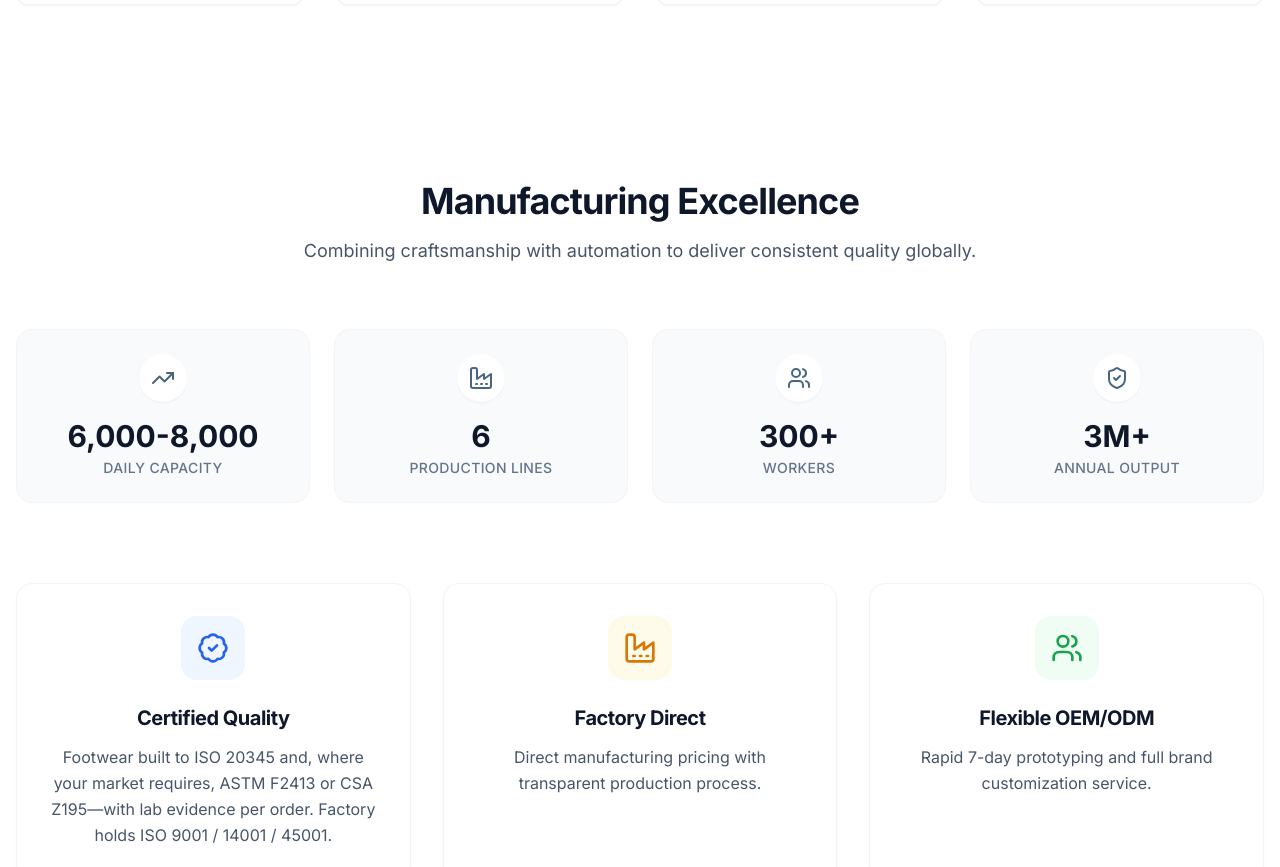
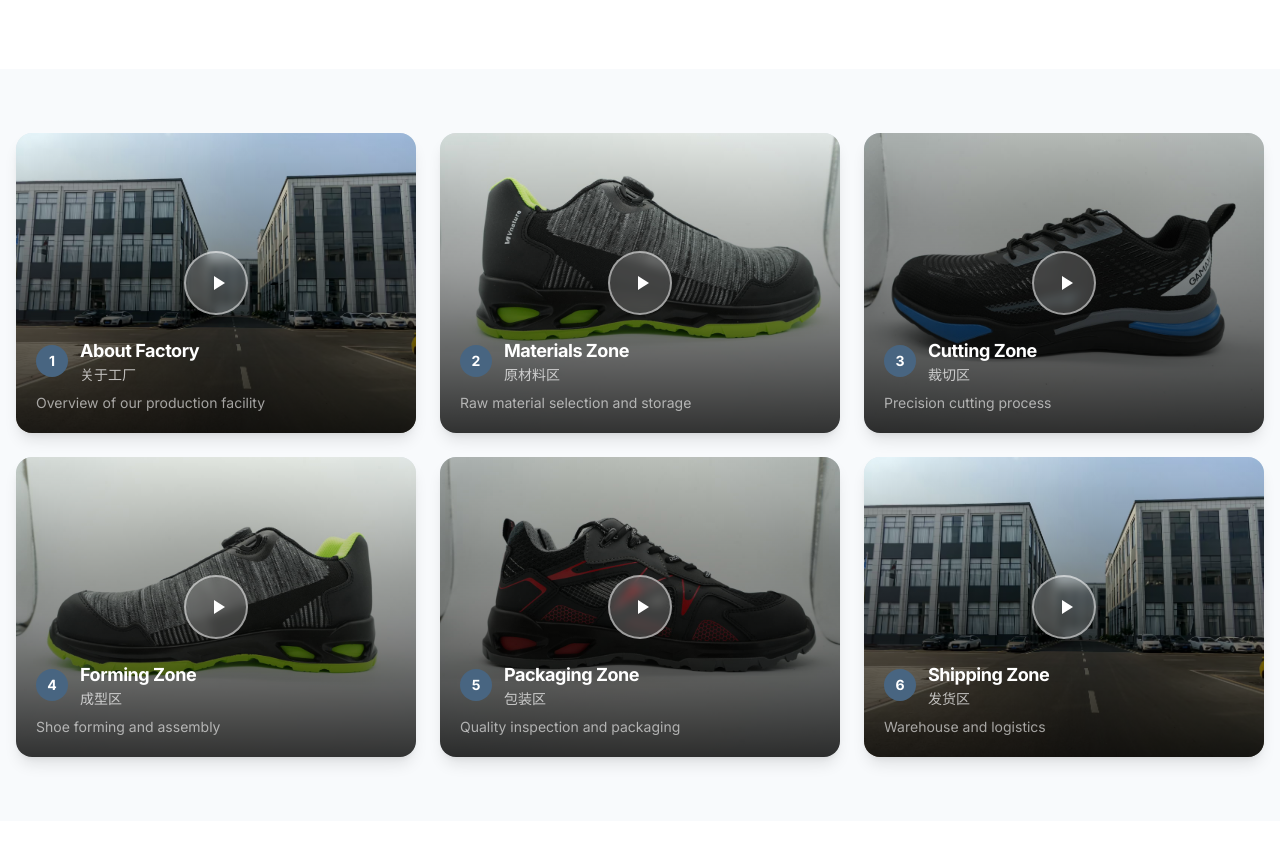
Before and after one commit to zaplone/zhiyuan, a Next.js app in the folder safetyshoe-frontend/: page /en/about in a window 1280 px wide. Shown: the part 1600-2467 px from the top of the page. Built offline with nearby package versions, Linux system fonts and the light colour scheme.

Commit message:
UI improvements: optimize modal buttons, add orange accents, fix certificate gallery duplicate

```diff
--- a/safetyshoe-frontend/src/app/[locale]/about/page.tsx
+++ b/safetyshoe-frontend/src/app/[locale]/about/page.tsx
@@ -7,6 +7,7 @@ import { FAQAndContact } from '@/components/FAQAndContact';
 import { BrandStory } from '@/components/BrandStory';
 import { GlobalFootprint } from '@/components/GlobalFootprint';
 import { CertificationsBar } from '@/components/CertificationsBar';
+import { FactoryVideoGallery } from '@/components/FactoryVideoGallery';
 import { useTranslations } from 'next-intl';
 
 export default function AboutPage() {
@@ -40,6 +41,9 @@ export default function AboutPage() {
       {/* Brand Story & Timeline */}
       <BrandStory />
 
+      {/* Factory Video Gallery */}
+      <FactoryVideoGallery />
+
       {/* Main Content: Capabilities */}
       <CompanyCapabilities />
 
--- a/safetyshoe-frontend/src/components/BrandStory.tsx
+++ b/safetyshoe-frontend/src/components/BrandStory.tsx
@@ -56,7 +56,7 @@ export function BrandStory() {
       <section className="py-24 bg-white">
         <div className="container mx-auto px-4">
 
-          <div className="grid lg:grid-cols-2 gap-16 items-center mb-24">
+          <div className="grid lg:grid-cols-2 gap-16 items-center mb-16">
             {/* Story Text */}
             <div className="order-2 lg:order-1">
               <span className="text-primary-600 font-bold tracking-wider uppercase text-sm mb-4 block">
--- a/safetyshoe-frontend/src/components/CertificationsBar.tsx
+++ b/safetyshoe-frontend/src/components/CertificationsBar.tsx
@@ -85,7 +85,6 @@ export function CertificationsBar() {
           <div className="mb-6 flex flex-wrap justify-center gap-2">
             {tabBtn('all', td('tabAll'))}
             {tabBtn('en', td('tabEn'))}
-            {tabBtn('zh', td('tabZh'))}
           </div>
           <div className="mx-auto grid max-w-6xl grid-cols-2 gap-4 md:grid-cols-3 lg:grid-cols-4">
             {galleryIds.map((id) => {
--- /dev/null
+++ b/safetyshoe-frontend/src/components/FactoryVideoGallery.tsx
@@ -0,0 +1,192 @@
+'use client';
+
+import { useState, useRef } from 'react';
+import Image from 'next/image';
+import { useTranslations } from 'next-intl';
+import { X } from 'lucide-react';
+import { motion, AnimatePresence } from 'framer-motion';
+
+const FACTORY_VIDEO_URL = 'https://pub-096b407387664ba49b08b4ff7cc609de.r2.dev/1bb13ae1f21ef0caedf08c08088178d3.mp4';
+
+interface VideoSection {
+  id: string;
+  title: string;
+  titleZh: string;
+  image: string;
+  description: string;
+}
+
+const VIDEO_SECTIONS: VideoSection[] = [
+  {
+    id: 'about',
+    title: 'About Factory',
+    titleZh: '关于工厂',
+    image: '/images/about/gongchang.jpg',
+    description: 'Overview of our production facility'
+  },
+  {
+    id: 'materials',
+    title: 'Materials Zone',
+    titleZh: '原材料区',
+    image: '/images/about/steel-toe-boot.jpg',
+    description: 'Raw material selection and storage'
+  },
+  {
+    id: 'cutting',
+    title: 'Cutting Zone',
+    titleZh: '裁切区',
+    image: '/images/about/composite-shoe.jpg',
+    description: 'Precision cutting process'
+  },
+  {
+    id: 'forming',
+    title: 'Forming Zone',
+    titleZh: '成型区',
+    image: '/images/about/slip-resistant.jpg',
+    description: 'Shoe forming and assembly'
+  },
+  {
+    id: 'packaging',
+    title: 'Packaging Zone',
+    titleZh: '包装区',
+    image: '/images/about/winter-boot.jpg',
+    description: 'Quality inspection and packaging'
+  },
+  {
+    id: 'shipping',
+    title: 'Shipping Zone',
+    titleZh: '发货区',
+    image: '/images/about/gongchang.jpg',
+    description: 'Warehouse and logistics'
+  }
+];
+
+export function FactoryVideoGallery() {
+  const t = useTranslations('About');
+  const [activeVideo, setActiveVideo] = useState<VideoSection | null>(null);
+  const modalVideoRef = useRef<HTMLVideoElement>(null);
+
+  const openVideo = (section: VideoSection) => {
+    setActiveVideo(section);
+  };
+
+  const closeVideo = () => {
+    setActiveVideo(null);
+    if (modalVideoRef.current) {
+      modalVideoRef.current.pause();
+      modalVideoRef.current.currentTime = 0;
+    }
+  };
+
+  return (
+    <>
+      <section className="py-16 bg-slate-50">
+        <div className="container mx-auto px-4">
+          {/* Video Grid */}
+          <div className="grid grid-cols-1 md:grid-cols-2 lg:grid-cols-3 gap-6">
+            {VIDEO_SECTIONS.map((section, index) => (
+              <motion.div
+                key={section.id}
+                initial={{ opacity: 0, y: 20 }}
+                animate={{ opacity: 1, y: 0 }}
+                transition={{ delay: index * 0.1 }}
+                className="group cursor-pointer"
+                onClick={() => openVideo(section)}
+              >
+                <div className="relative aspect-[4/3] rounded-2xl overflow-hidden shadow-lg bg-slate-200">
+                  {/* Background Image */}
+                  <Image
+                    src={section.image}
+                    alt={section.title}
+                    fill
+                    className="object-cover transition-transform duration-700 group-hover:scale-110"
+                  />
+
+                  {/* Dark Overlay */}
+                  <div className="absolute inset-0 bg-gradient-to-t from-black/80 via-black/40 to-transparent" />
+
+                  {/* Play Button */}
+                  <div className="absolute inset-0 flex items-center justify-center">
+                    <div className="w-16 h-16 bg-white/20 hover:bg-white/30 backdrop-blur-sm rounded-full flex items-center justify-center transition-all group-hover:scale-110 border-2 border-white/50">
+                      <svg className="w-6 h-6 text-white ml-1" viewBox="0 0 24 24" fill="currentColor">
+                        <path d="M8 5v14l11-7z" />
+                      </svg>
+                    </div>
+                  </div>
+
+                  {/* Content Overlay */}
+                  <div className="absolute bottom-0 left-0 right-0 p-5">
+                    <div className="flex items-center gap-3 mb-2">
+                      <span className="w-8 h-8 bg-primary-600 text-white text-sm font-bold rounded-full flex items-center justify-center">
+                        {index + 1}
+                      </span>
+                      <div>
+                        <h3 className="text-lg font-bold text-white">{section.title}</h3>
+                        <p className="text-sm text-white/70">{section.titleZh}</p>
+                      </div>
+                    </div>
+                    <p className="text-sm text-white/60 line-clamp-2">{section.description}</p>
+                  </div>
+                </div>
+              </motion.div>
+            ))}
+          </div>
+        </div>
+      </section>
+
+      {/* Video Modal */}
+      <AnimatePresence>
+        {activeVideo && (
+          <motion.div
+            initial={{ opacity: 0 }}
+            animate={{ opacity: 1 }}
+            exit={{ opacity: 0 }}
+            className="fixed inset-0 z-50 flex items-center justify-center bg-black/95"
+            onClick={closeVideo}
+          >
+            {/* Close Button */}
+            <button
+              onClick={closeVideo}
+              className="absolute top-6 right-6 z-50 w-12 h-12 bg-white/10 hover:bg-white/20 rounded-full flex items-center justify-center transition-all"
+            >
+              <X className="w-6 h-6 text-white" />
+            </button>
+
+            {/* Video Container */}
+            <motion.div
+              initial={{ scale: 0.9, opacity: 0 }}
+              animate={{ scale: 1, opacity: 1 }}
+              exit={{ scale: 0.9, opacity: 0 }}
+              transition={{ duration: 0.3 }}
+              className="w-full max-w-5xl mx-4"
+              onClick={(e) => e.stopPropagation()}
+            >
+              <div className="relative aspect-video bg-black rounded-xl overflow-hidden shadow-2xl">
+                <video
+                  ref={modalVideoRef}
+                  src={FACTORY_VIDEO_URL}
+                  className="w-full h-full"
+                  controls
+                  autoPlay
+                  muted
+                  playsInline
+                />
+              </div>
+
+              {/* Video Info */}
+              <div className="mt-6 text-center">
+                <div className="flex items-center justify-center gap-3 mb-2">
+                  <span className="w-8 h-8 bg-primary-600 text-white text-sm font-bold rounded-full flex items-center justify-center">
+                    {VIDEO_SECTIONS.findIndex(s => s.id === activeVideo.id) + 1}
+                  </span>
+                  <h3 className="text-xl font-bold text-white">{activeVideo.title}</h3>
+                </div>
+                <p className="text-white/60 text-sm">{activeVideo.titleZh}</p>
+              </div>
+            </motion.div>
+          </motion.div>
+        )}
+      </AnimatePresence>
+    </>
+  );
+}
--- a/safetyshoe-frontend/src/components/GlobalFootprint.tsx
+++ b/safetyshoe-frontend/src/components/GlobalFootprint.tsx
@@ -125,9 +125,9 @@ export function GlobalFootprint() {
         </div>
 
         {/* Footer CTA */}
-        <div className="mt-16 text-center">
-          <button className="inline-flex items-center font-bold text-slate-900 hover:text-primary-600 transition-colors text-lg">
-            {t('viewMore')} <ArrowRight className="w-5 h-5 ml-2" />
+        <div className="mt-12 text-center">
+          <button className="inline-flex items-center font-bold text-slate-900 hover:text-primary-600 transition-colors">
+            {t('viewMore')} <ArrowRight className="w-4 h-4 ml-2" />
           </button>
         </div>
 
--- a/safetyshoe-frontend/src/lib/certificates.ts
+++ b/safetyshoe-frontend/src/lib/certificates.ts
@@ -37,12 +37,8 @@ export const GALLERY_EN_IDS: readonly CertificateId[] = [
   'iso45001_en',
 ] as const;
 
-/** 关于页 — 中文证书（与英文共用同一套图片） */
-export const GALLERY_ZH_IDS: readonly CertificateId[] = [
-  'iso9001_en',
-  'iso14001_en',
-  'iso45001_en',
-] as const;
+/** 关于页 — 中文证书（中文证书与英文共用图片，合并到EN列表避免重复） */
+export const GALLERY_ZH_IDS: readonly CertificateId[] = [] as const;
 
 export function certificateSrc(id: CertificateId): string {
   return `${RENZHENG_BASE}/${CERTIFICATE_FILES[id]}`;
```
Also changed, not shown: safetyshoe-frontend/src/components/FAQAndContact.tsx (+6 -6 lines), safetyshoe-frontend/src/components/ProductDetailClient.tsx (+5 -7 lines), safetyshoe-frontend/src/components/ProductQuickView.tsx (+52 -43 lines).
